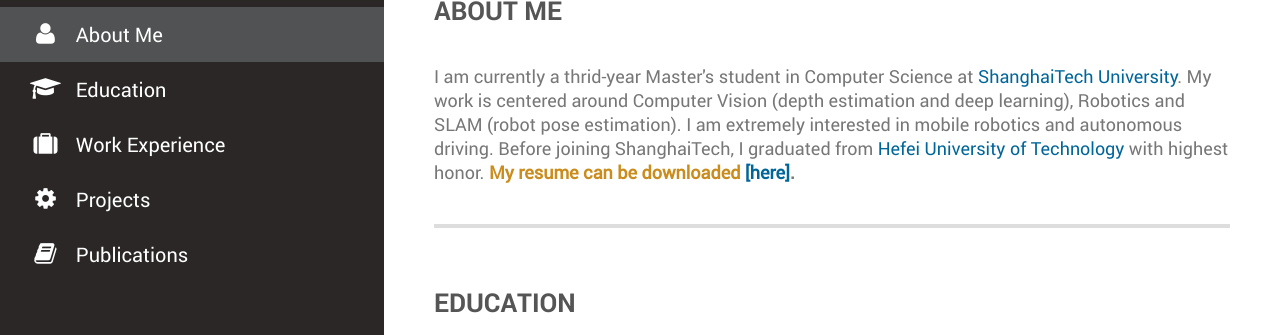
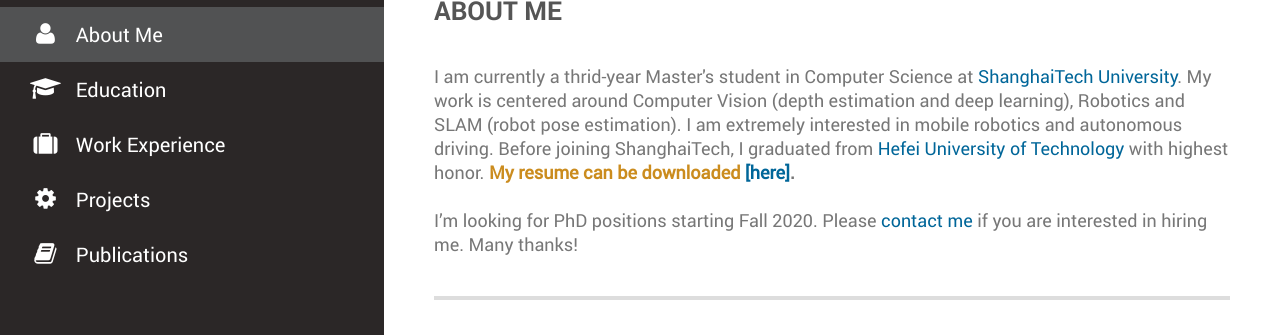
Before and after one commit to KuangHaofei/kuanghaofei.github.io, a plain HTML site: page index.html in a window 1280 px wide. Shown: the part 333-668 px from the top of the page. Drawn offline with Linux system fonts and the light colour scheme.

Commit message:
update about me

```diff
--- a/index.html
+++ b/index.html
@@ -108,6 +108,9 @@
                                 My work is centered around Computer Vision (depth estimation and deep learning), Robotics and SLAM (robot pose estimation). I am extremely interested in mobile robotics and autonomous driving.
                                 Before joining ShanghaiTech, I graduated from <a href="http://xc.hfut.edu.cn/">Hefei University of Technology</a> with highest honor.
                                 <b><font color="#cb8c1e">My resume can be downloaded</font> <a href="./pdf/cv_kuanghf.pdf">[here]</a>.</b>
+                                <br>
+                                <br>
+								I’m looking for PhD positions starting Fall 2020. Please <a href="mailto:kuanghf@shanghaitech.edu.cn" target="_blank">contact me</a> if you are interested in hiring me. Many thanks!
                             </p>
                             <hr>
                         </div>
```
